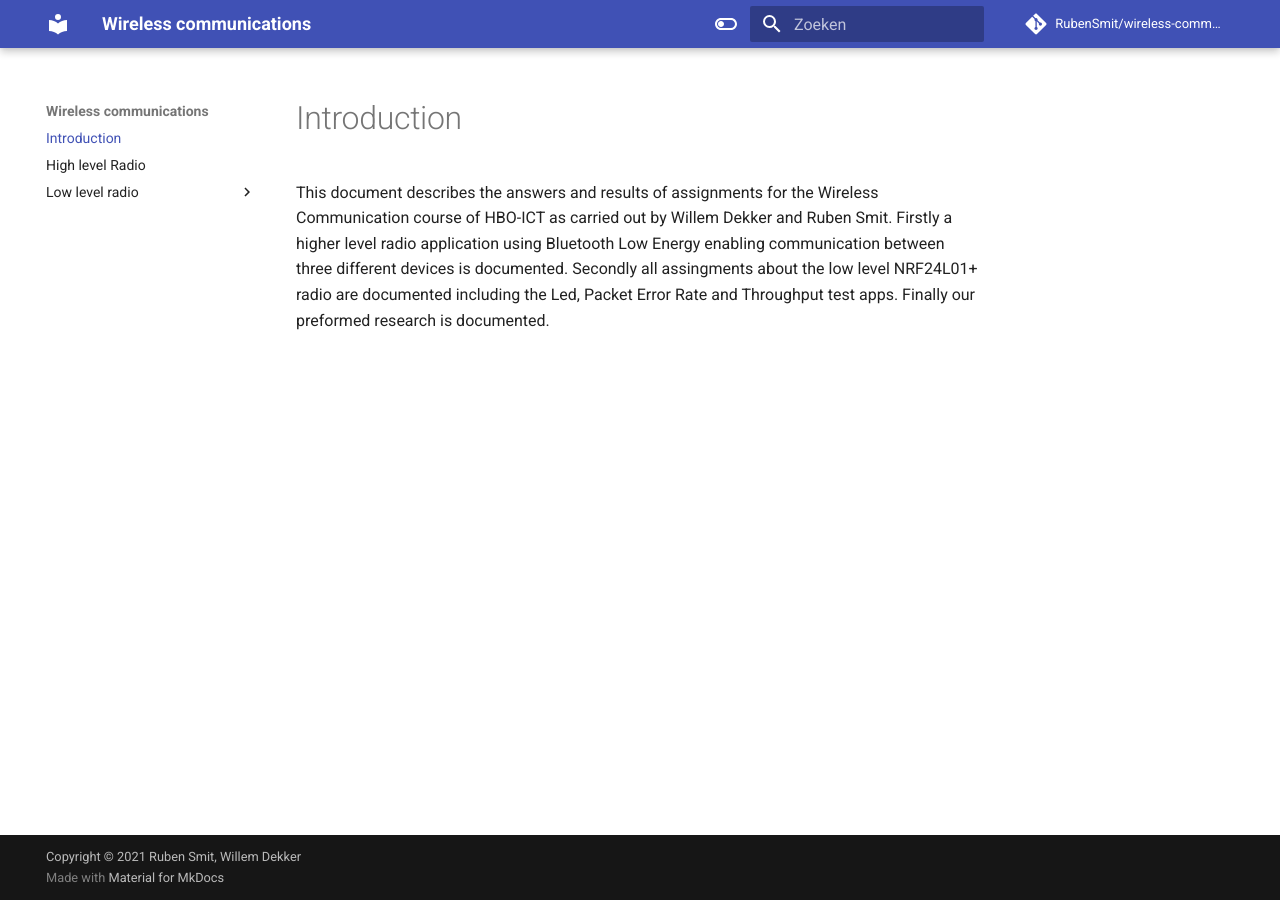
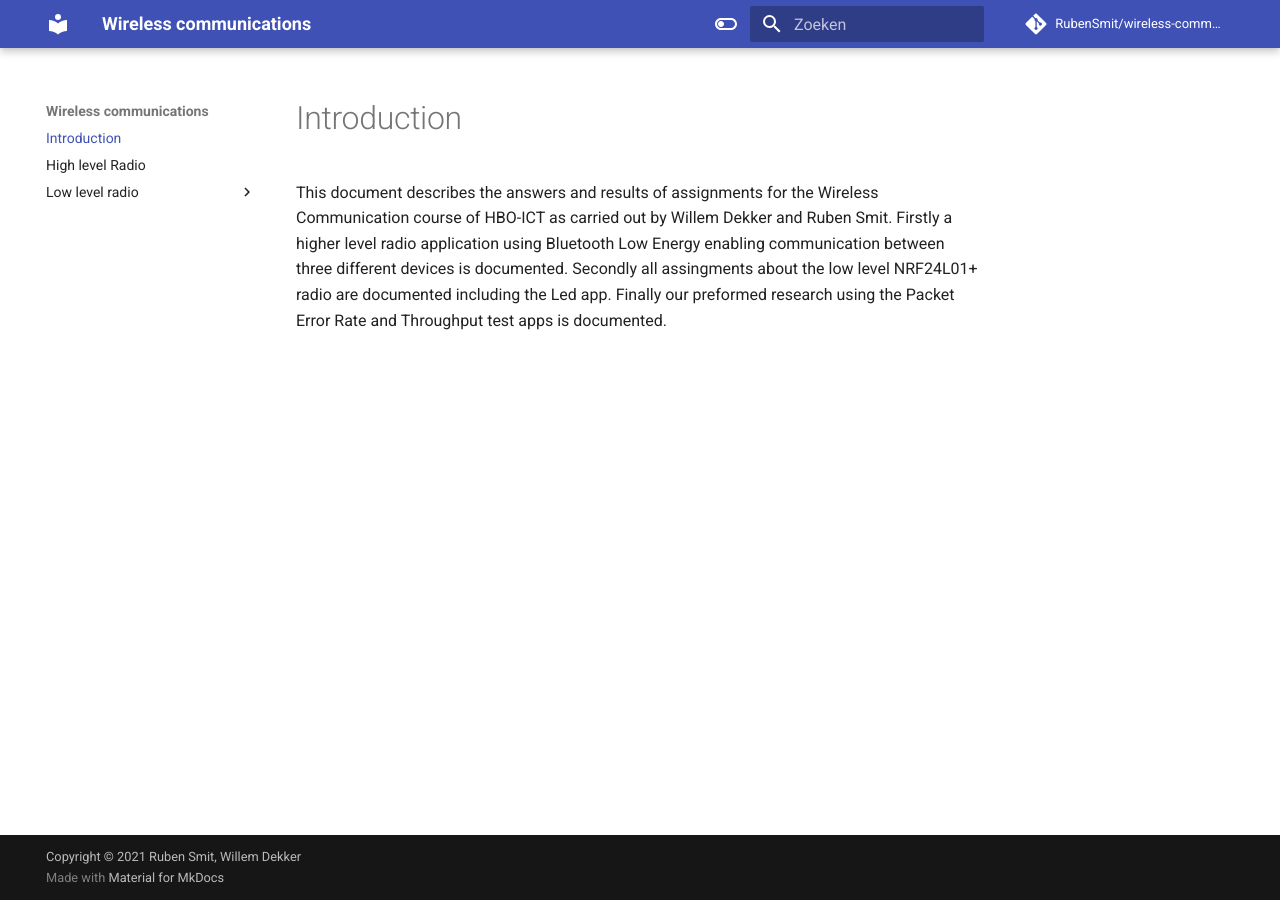
Before and after one commit to RubenSmit/wireless-communication, an MkDocs documentation site: the page built from docs/index.md, in a window 1280 px wide. Built offline with MkDocs 1.6.1 and Material for MkDocs 9.7.7, drawn with Linux system fonts in a browser that asks for light colours; comment, search, counter and statistics services are not loaded.

Commit message:
Update introduction

```diff
--- a/docs/index.md
+++ b/docs/index.md
@@ -1,3 +1,3 @@
 # Introduction
 
-This document describes the answers and results of assignments for the Wireless Communication course of HBO-ICT as carried out by Willem Dekker and Ruben Smit. Firstly a higher level radio application using Bluetooth Low Energy enabling communication between three different devices is documented. Secondly all assingments about the low level NRF24L01+ radio are documented including the Led, Packet Error Rate and Throughput test apps. Finally our preformed research is documented.
+This document describes the answers and results of assignments for the Wireless Communication course of HBO-ICT as carried out by Willem Dekker and Ruben Smit. Firstly a higher level radio application using Bluetooth Low Energy enabling communication between three different devices is documented. Secondly all assingments about the low level NRF24L01+ radio are documented including the Led app. Finally our preformed research using the Packet Error Rate and Throughput test apps is documented.
```
